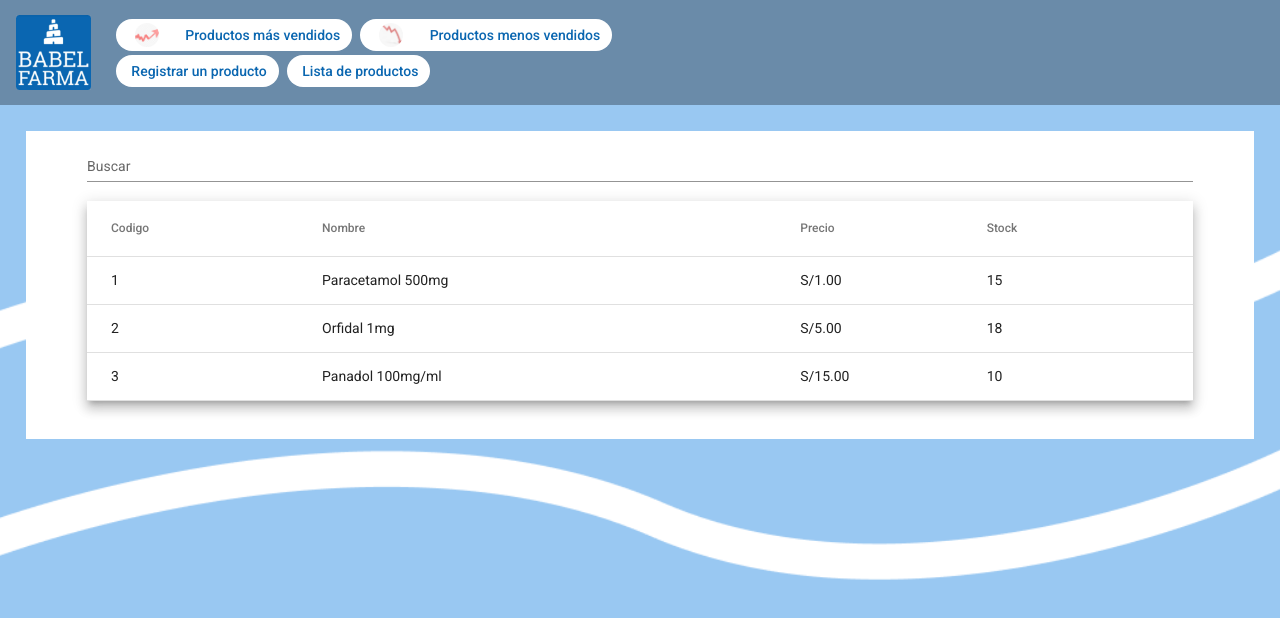
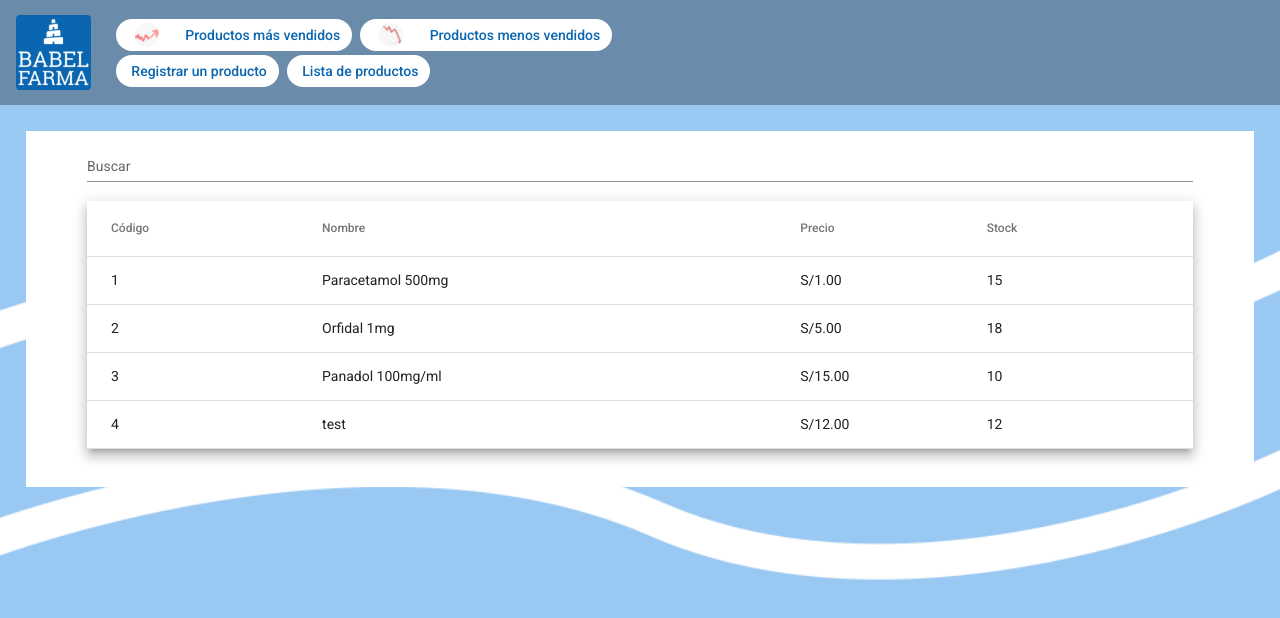
Before and after one commit to Babelfarma3/Fronted, an Angular app: page /ListaDeProductos in a window 1280 px wide. Shown: the top 618 px of the page. Built offline with nearby package versions, Linux system fonts and the light colour scheme; data requests are answered from the project's data file.

Commit message:
registrarProducto

```diff
--- a/package.json
+++ b/package.json
@@ -3,6 +3,7 @@
   "version": "0.0.0",
   "scripts": {
     "ng": "ng",
+    "json:server": "json-server --watch server/db.json",
     "start": "ng serve",
     "build": "ng build",
     "watch": "ng build --watch --configuration development",
--- /dev/null
+++ b/server/db.json
@@ -0,0 +1,29 @@
+{
+  "products": [
+    {
+      "id": 1,
+      "nombre": "Paracetamol 500mg",
+      "precio": "S/1.00",
+      "stock": 15
+    },
+    {
+      "id": 2,
+      "nombre": "Orfidal 1mg",
+      "precio": "S/5.00",
+      "stock": 18
+    },
+    {
+      "id": 3,
+      "nombre": "Panadol 100mg/ml",
+      "precio": "S/15.00",
+      "stock": 10
+    },
+    {
+      "id": 4,
+      "nombre": "test",
+      "precio": "S/12.00",
+      "stock": 12,
+      "descripcion": "qwerty"
+    }
+  ]
+}
--- a/src/app/components/frame18/frame18.component.html
+++ b/src/app/components/frame18/frame18.component.html
@@ -12,26 +12,32 @@
 
                         <p class="text-muted mb-5">Ingrese la siguiente información para registrar tu producto.</p>
 
-                        <form>
+                        <form [formGroup]="myForm">
                             <div class="form-row mb-2">
                                 <div class="form-group col-md-6">
                                     <label class="font-weight-bold">Nombre del producto<span class="text-danger">*</span></label>
-                                    <input type="text" class="form-control" placeholder="Ingresa el número del producto">
+                                    <input formControlName="nombre" type="text" class="form-control" placeholder="Ingresa el nombre del producto">
                                 </div>
                                 <div class="form-group col-md-6">
                                     <label class="font-weight-bold">Precio<span class="text-danger">*</span></label>
-                                    <input type="text" class="form-control" placeholder="Ingresa el precio por unidad">
+                                    <input formControlName="precio" type="text" class="form-control" placeholder="Ingresa el precio por unidad">
                                 </div>
                                 <div class="form-group col-md-6">
                                     <label class="font-weight-bold">Stock<span class="text-danger">*</span></label>
-                                    <input type="number" class="form-control" placeholder="Ingresa la cantidad">
+                                    <input formControlName="stock" type="number" class="form-control" placeholder="Ingresa la cantidad disponible">
                                 </div>
                             </div>
                             <div class="form-group mb-3">
                                 <label class="font-weight-bold">Descripción del producto<span class="text-danger">*</span></label>
-                                <input type="text" class="form-control" placeholder="Ingrese la descripción del producto">
+                                <input formControlName="descripcion" type="text" class="form-control" placeholder="Ingrese la descripción del producto">
                             </div>
-                            <button class="btn btn-primary" style="background-color: #223059">Registrar producto</button>
+                            <button
+                            class="btn btn-primary"
+                            style="background-color: #223059"
+                            type="button"
+                            (click)="saveProduct()">
+                            Registrar producto
+                        </button>
                         </form>
                     </div>
                 </div>
--- a/src/app/components/frame18/frame18.component.ts
+++ b/src/app/components/frame18/frame18.component.ts
@@ -1,4 +1,9 @@
 import { Component, OnInit } from '@angular/core';
+import { Product } from './../../models/product';
+import { ProductService } from './../../services/product.service';
+import { Form, FormGroup, FormBuilder, Validators } from '@angular/forms';
+import { MatSnackBar } from '@angular/material/snack-bar';
+import { Router } from '@angular/router';
 
 @Component({
   selector: 'app-frame18',
@@ -6,10 +11,45 @@ import { Component, OnInit } from '@angular/core';
   styleUrls: ['./frame18.component.css']
 })
 export class Frame18Component implements OnInit {
-
-  constructor() { }
+    myForm!: FormGroup;
+  constructor(
+    private fb: FormBuilder,
+    private productService: ProductService,
+    private snackBar: MatSnackBar,
+    private router:Router,
+  ){
+    this.reactiveForm();
+  }
 
   ngOnInit(): void {
   }
 
+  reactiveForm() {
+    this.myForm = this.fb.group({
+      codigo:[''],
+      nombre: ['', Validators.required],
+      precio: ['', Validators.required],
+      stock: ['', Validators.required],
+      descripcion: ['', Validators.required],
+    })
+  }
+
+  saveProduct() {
+    const product: Product={
+      id: 0,
+      nombre: this.myForm.get('nombre')!.value,
+      precio: this.myForm.get('precio')!.value,
+      stock: this.myForm.get('stock')!.value,
+      descripcion: this.myForm.get('descripcion')!.value,
+    }
+    this.productService.addProduct(product).subscribe({
+      next: (data)=>{
+        this.snackBar.open('Producto registrado exitosamente','',{duration: 3000});
+        this.router.navigate(['/ListaDeProductos']);
+      },
+      error:(err)=>{
+        console.log(err);
+      }
+    });
+  }
 }
--- a/src/app/components/frame25/frame25.component.html
+++ b/src/app/components/frame25/frame25.component.html
@@ -9,9 +9,9 @@
       </mat-form-field>
     </div>
     <table mat-table [dataSource]="dataSource" class="mat-elevation-z8">
-      <ng-container matColumnDef="codigo">
-        <th mat-header-cell *matHeaderCellDef>Codigo</th>
-        <td mat-cell *matCellDef="let element"> {{element.codigo}} </td>
+      <ng-container matColumnDef="id">
+        <th mat-header-cell *matHeaderCellDef>Código</th>
+        <td mat-cell *matCellDef="let element"> {{element.id}} </td>
       </ng-container>
 
       <ng-container matColumnDef="nombre">
--- a/src/app/components/frame25/frame25.component.ts
+++ b/src/app/components/frame25/frame25.component.ts
@@ -1,6 +1,8 @@
+import { getTestBed } from '@angular/core/testing';
+import { MatPaginator } from '@angular/material/paginator';
 import { ProductService } from './../../services/product.service';
 import { Product } from './../../models/product';
-import { Component, OnInit } from '@angular/core';
+import { Component, OnInit, ViewChild } from '@angular/core';
 import { MatTableDataSource } from '@angular/material/table';
 
 @Component({
@@ -9,10 +11,12 @@ import { MatTableDataSource } from '@angular/material/table';
   styleUrls: ['./frame25.component.css']
 })
 export class Frame25Component implements OnInit {
-  displayedColumns: string[] = ['codigo', 'nombre', 'precio', 'stock'];
+  displayedColumns: string[] = ['id', 'nombre', 'precio', 'stock'];
   dataSource = new MatTableDataSource<Product>();
 
-  products: Product[] = [];
+  products!: Product[];
+
+  @ViewChild(MatPaginator, {static: true}) paginator!: MatPaginator;
 
   constructor(private productService: ProductService) { }
 
@@ -21,12 +25,21 @@ export class Frame25Component implements OnInit {
   }
 
   getProducts() {
-    this.products = this.productService.getProducts();
-    this.dataSource = new MatTableDataSource(this.products);
+    this.productService.getProducts()
+    .subscribe((data: Product[])=>{
+      this.dataSource = new MatTableDataSource(data);
+      this.dataSource.paginator = this.paginator;
+    });
   }
+
 
   applyFilter(event: Event) {
     const filterValue = (event.target as HTMLInputElement).value;
     this.dataSource.filter = filterValue.trim().toLowerCase();
   }
+
+  deleteProduct(index: number)
+  {
+
+  }
 }
--- a/src/app/components/frame26/frame26.component.html
+++ b/src/app/components/frame26/frame26.component.html
@@ -31,7 +31,10 @@
                                 <label class="font-weight-bold">Descripción del producto<span class="text-danger">*</span></label>
                                 <input type="text" class="form-control" placeholder="Ingrese la descripción del producto">
                             </div>
-                            <button class="btn btn-primary" style="background-color: #223059">Actualizar producto</button>
+                            <button
+                                class="btn btn-primary"
+                                style="background-color: #223059">
+                                Actualizar producto</button>
                         </form>
                     </div>
                 </div>
--- a/src/app/components/frame26/frame26.component.ts
+++ b/src/app/components/frame26/frame26.component.ts
@@ -1,4 +1,4 @@
-import { Component, OnInit } from '@angular/core';
+import { Component, OnInit, Query } from '@angular/core';
 
 @Component({
   selector: 'app-frame26',
@@ -7,9 +7,8 @@ import { Component, OnInit } from '@angular/core';
 })
 export class Frame26Component implements OnInit {
 
-  constructor() { }
 
-  ngOnInit(): void {
-  }
+  constructor(){}
 
+  ngOnInit(): void {}
 }
--- a/src/app/models/product.ts
+++ b/src/app/models/product.ts
@@ -1,6 +1,7 @@
 export interface Product {
-    codigo: number;
+    id: number;
     nombre: string;
     precio: string;
     stock: number;
+    descripcion: string;
 }
--- a/src/app/services/product.service.ts
+++ b/src/app/services/product.service.ts
@@ -1,39 +1,21 @@
+import { Product } from './../models/product';
 import { Injectable } from '@angular/core';
-import { Product } from '../models/product';
+import { HttpClient } from '@angular/common/http';
 
 @Injectable({
   providedIn: 'root'
 })
 export class ProductService {
-
-  products: Product[] = [
-    {
-      codigo: 1,
-      nombre: 'Paracetamol 500mg',
-      precio: 'S/1.00',
-      stock: 15,
-    },
-    {
-      codigo: 2,
-      nombre: 'Orfidal 1mg',
-      precio: 'S/5.00',
-      stock: 18,
-    },
-    {
-      codigo: 3,
-      nombre: 'Panadol 100mg/ml',
-      precio: 'S/15.00',
-      stock: 10,
-    },
-  ]
-
-  constructor() { }
+  constructor(private http: HttpClient) { }
 
   getProducts() {
-    return this.products.slice();
+    return this.http.get<Product[]>('http://localhost:3000/products');
   }
 
   addProduct(product: Product) {
-    this.products.unshift(product);
+    return this.http.post<Product>(
+      'http://localhost:3000/products',
+      product
+    );
   }
 }
```
Also changed, not shown: src/app/components/shared/angular-material/angular-material.module.ts (+9 -0 lines).
